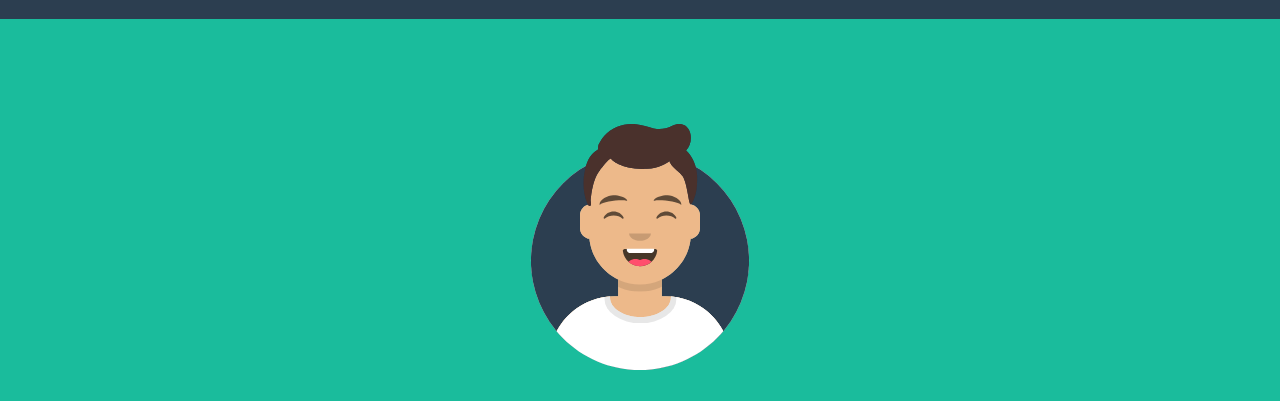
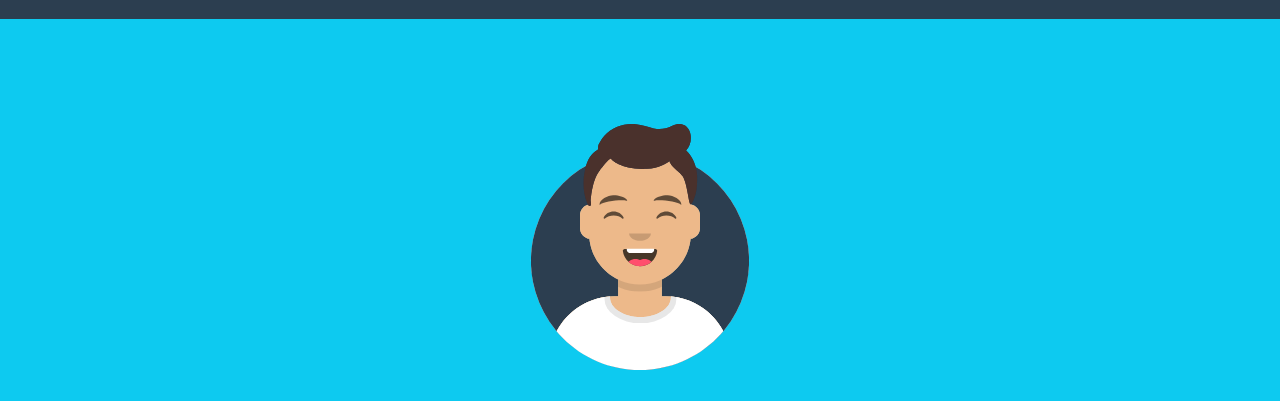
Before and after one commit to makarmarkov/land_devops, a plain HTML site: page index.html in a window 1280 px wide. Shown: the part 85-486 px from the top of the page. Drawn offline with nearby package versions, Linux system fonts and the light colour scheme.

Commit message:
feature/task-6 change bg from success to info

```diff
--- a/index.html
+++ b/index.html
@@ -35,7 +35,7 @@
             </div>
         </nav>
         <!-- Masthead-->
-        <header class="masthead bg-primary text-white text-center">
+        <header class="masthead bg-info text-white text-center">
             <div class="container d-flex align-items-center flex-column">
                 <!-- Masthead Avatar Image-->
                 <img class="masthead-avatar mb-5" src="assets/img/avataaars.svg" alt="..." />
```
